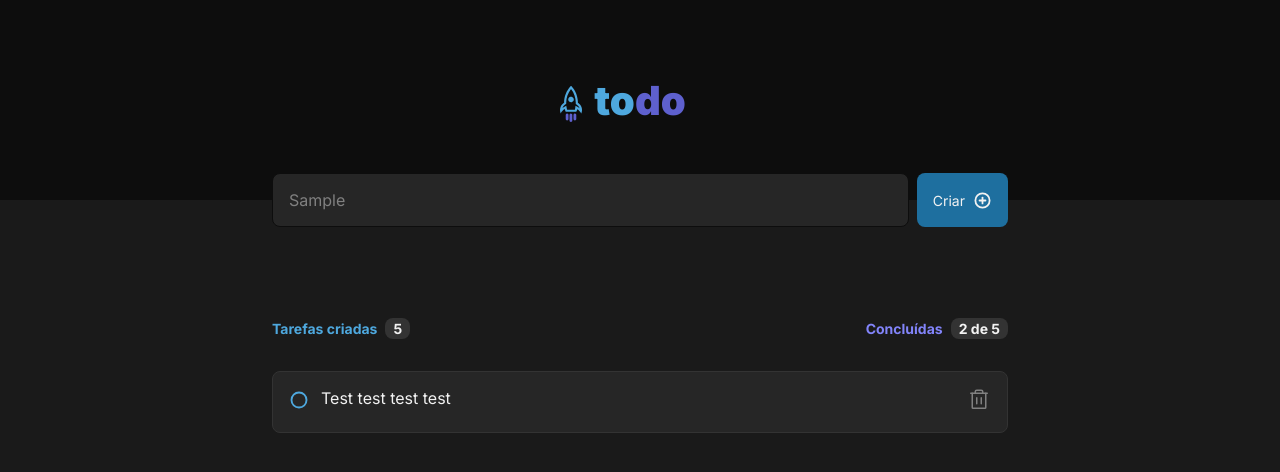
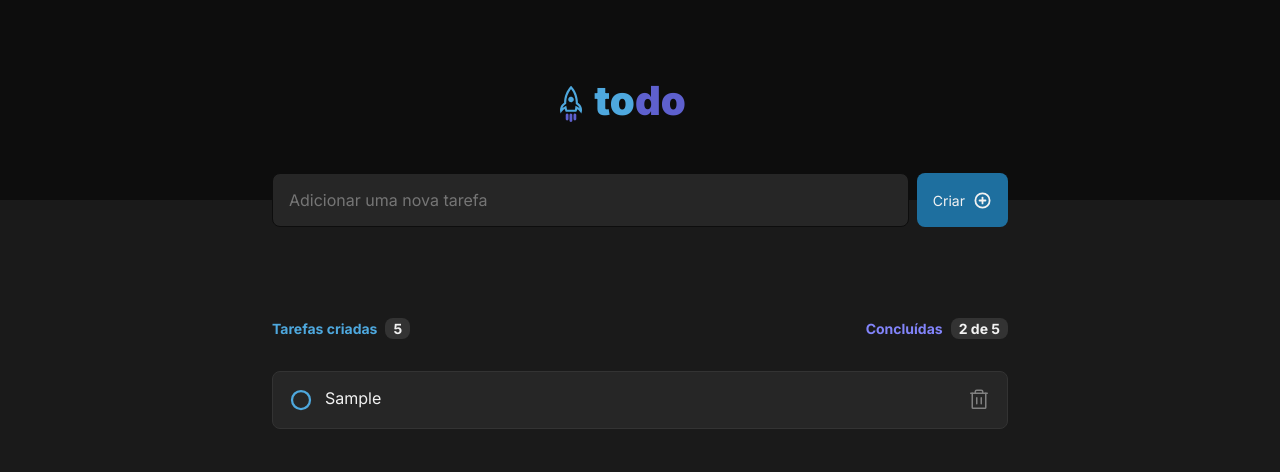
Before and after one commit to Sathosk/To-do-React, a React (Vite) app: page / in a window 1280 px wide. Both pictures are taken after typing "Sample" into the empty fields and a click on the button "Criar". Shown: the top 472 px of the page. Built offline with nearby package versions, Linux system fonts and the light colour scheme.

Commit message:
added create and delete task funcionality

```diff
--- a/src/App.tsx
+++ b/src/App.tsx
@@ -1,19 +1,43 @@
 import { Header } from './components/Header';
 import { NewTask } from './components/NewTask'
 import { TasksContainer } from './components/TasksContainer';
+import { useState, useEffect } from 'react';
 
 import './global.css';
 import styles from './App.module.css'
+import { Task } from './components/Task';
 
-
+interface DataArray {
+    createdAt: string
+    text: string
+    isCompleted: boolean
+}
 
 function App() {
+    const [taskList, setTaskList] = useState<DataArray[]>([]);
+
+    // useEffect(() => {
+    //     console.log(taskList);
+    // }, [taskList])
+
+    function addNewTask(obj: DataArray) {
+        setTaskList(state => [...state, obj])
+    }
+
+    function deleteTask(createdAt: string) {
+        const updatedTaskList = taskList.filter(task => {
+            return task.createdAt !== createdAt;
+        })
+
+        setTaskList(updatedTaskList)
+    }
+
     return (
         <div className="App">
             <Header />
             <main className={styles.wrapper}>
-                <NewTask />
-                <TasksContainer />
+                <NewTask addNewTask={addNewTask}/>
+                <TasksContainer taskList={taskList} deleteTask={deleteTask}/>
             </main>
         </div>
     )
--- a/src/components/NewTask.tsx
+++ b/src/components/NewTask.tsx
@@ -1,26 +1,45 @@
 import { PlusCircle } from 'phosphor-react';
-import { ChangeEvent, FormEvent, useState } from 'react';
+import { ChangeEvent, FormEvent, useState, useEffect } from 'react';
 
 import styles from './NewTask.module.css';
 
-export function NewTask() {
+interface Props {
+    addNewTask: (task: DataArray) => void;
+}
+
+interface DataArray {
+    createdAt: string
+    text: string
+    isCompleted: boolean
+}
+
+export function NewTask({addNewTask}: Props) {
     const [newTask, setNewTask] = useState('');
 
     function handleCreateTask(event: FormEvent<HTMLFormElement>) {
         event.preventDefault();
 
-        const formData = new FormData(event.currentTarget);
-        const taskText = formData.get('taskText');
-        console.log(taskText);
+        const task = {
+            createdAt: new Date().toISOString(),
+            text: newTask,
+            isCompleted: false
+        }
+
+        addNewTask(task);
+        setNewTask('');
+    }
+
+    function handleInputChange(event: ChangeEvent<HTMLInputElement>) {
+        setNewTask(event.target.value);
     }
 
     return (
-
-
         <form className={styles.wrapper} onSubmit={handleCreateTask}>
             <input
                 type="text"
+                onChange={handleInputChange}
                 name='taskText'
+                value={newTask}
                 placeholder='Adicionar uma nova tarefa'
                 className={styles.taskInput}
             />
--- a/src/components/Task.module.css
+++ b/src/components/Task.module.css
@@ -19,6 +19,7 @@
 
 .button {
     border: none;
+    height: 24px;
     background: transparent;
     cursor: pointer;
 }
@@ -28,6 +29,7 @@
 }
 
 .taskText {
+    word-break: break-word;
     flex: 2;
 }
 
--- a/src/components/Task.tsx
+++ b/src/components/Task.tsx
@@ -1,16 +1,29 @@
 import { Trash, Circle, Check } from 'phosphor-react'
 import styles from './Task.module.css'
 
-export function Task() {
+interface DataArray {
+    createdAt: string
+    text: string
+    isCompleted: boolean
+}
+
+interface TaskProp {
+    taskList: DataArray
+    deleteTask: (createdAt: string) => void;
+}
+
+export function Task({ taskList, deleteTask }: TaskProp) {
+
+
     return (
-        <div className={styles.activeTasks}>
+        <li className={styles.activeTasks}>
             <button className={styles.button}>
-                <Circle className={styles.notCompleted} weight='bold' size={20}/>
+                <Circle className={styles.notCompleted} weight='bold' size={24}/>
             </button>
-            <p className={styles.taskText}>Test test test test</p>
-            <button className={styles.button}>
+            <p className={styles.taskText}>{ taskList.text }</p>
+            <button className={styles.button} onClick={() => deleteTask(taskList.createdAt)}>
                 <Trash size={24}/>
             </button>
-        </div>
+        </li>
     )
 }
--- a/src/components/Tasks.module.css
+++ b/src/components/Tasks.module.css
@@ -8,6 +8,12 @@
     padding-bottom: 2rem;
     justify-content: space-between;
     color: var(--gray-200);
+}
+
+.taskList {
+    display: flex;
+    flex-direction: column;
+    gap: 0.75rem;
 }
 
 .tasksHeader p:first-child {
--- a/src/components/TasksContainer.tsx
+++ b/src/components/TasksContainer.tsx
@@ -2,7 +2,18 @@ import { EmptyTask } from './EmptyTask'
 import { Task } from './Task'
 import styles from './Tasks.module.css'
 
-export function TasksContainer() {
+interface DataArray {
+    createdAt: string
+    text: string
+    isCompleted: boolean
+}
+
+interface TaskListProp {
+    taskList: DataArray[]
+    deleteTask: (createdAt: string) => void;
+}
+
+export function TasksContainer({ taskList, deleteTask }: TaskListProp) {
     return (
         <section className={styles.tasksWrapper}>
             <header className={styles.tasksHeader}>
@@ -16,11 +27,21 @@ export function TasksContainer() {
                 </p>
             </header>
 
-            {/* if no tasks render this */}
-            {/* <EmptyTask /> */}
-
-            {/* else render this */}
-            <Task />
+            <section>
+                <ul className={styles.taskList}>
+                    {taskList.length === 0 ? (
+                        <EmptyTask />
+                    ) : (
+                        taskList.map(task =>
+                            <Task
+                                key={task.createdAt}
+                                taskList={task}
+                                deleteTask={deleteTask}
+                            />
+                        )
+                    )}
+                </ul>
+            </section>
         </section>
     )
 }
```
